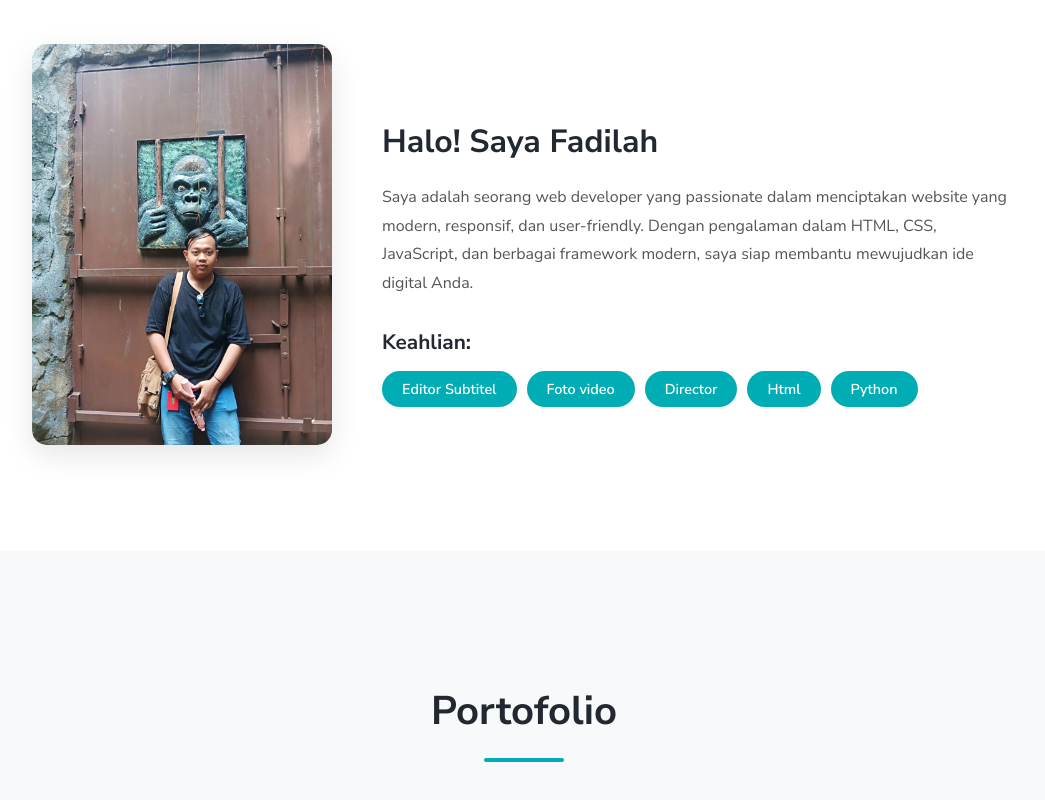
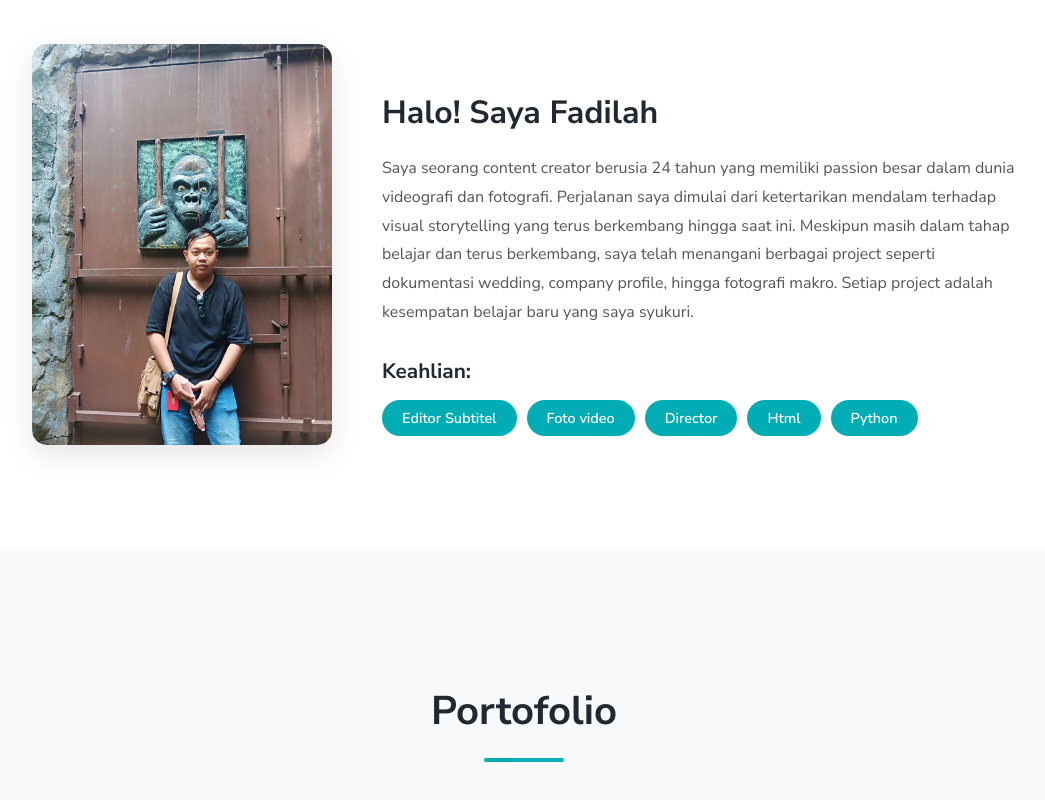
Before and after one commit to smailefuturelife/fadilah., a plain HTML site: page index.html in a window 1280 px wide. Shown: the part 1092-1892 px from the top of the page, without its empty margins (116-1161 px from the left). Drawn offline with Linux system fonts and the light colour scheme; a script that the page names is missing.

Commit message:
Update index.html

```diff
--- a/index.html
+++ b/index.html
@@ -47,8 +47,8 @@
                 </div>
                 <div class="about-text">
                     <h3>Halo! Saya Fadilah</h3>
-                    <p>Saya adalah seorang web developer yang passionate dalam menciptakan website yang modern, responsif, dan user-friendly. Dengan pengalaman dalam HTML, CSS, JavaScript, dan berbagai framework modern, saya siap membantu mewujudkan ide digital Anda.</p>
-                    <div class="skills">
+                    <p>Saya seorang content creator berusia 24 tahun yang memiliki passion besar dalam dunia videografi dan fotografi. Perjalanan saya dimulai dari ketertarikan mendalam terhadap visual storytelling yang terus berkembang hingga saat ini.
+                        Meskipun masih dalam tahap belajar dan terus berkembang, saya telah menangani berbagai project seperti dokumentasi wedding, company profile, hingga fotografi makro. Setiap project adalah kesempatan belajar baru yang saya syukuri.</p>                    <div class="skills">
                         <h4>Keahlian:</h4>
                         <div class="skill-tags">
                             <span class="tag">Editor Subtitel</span>
```
